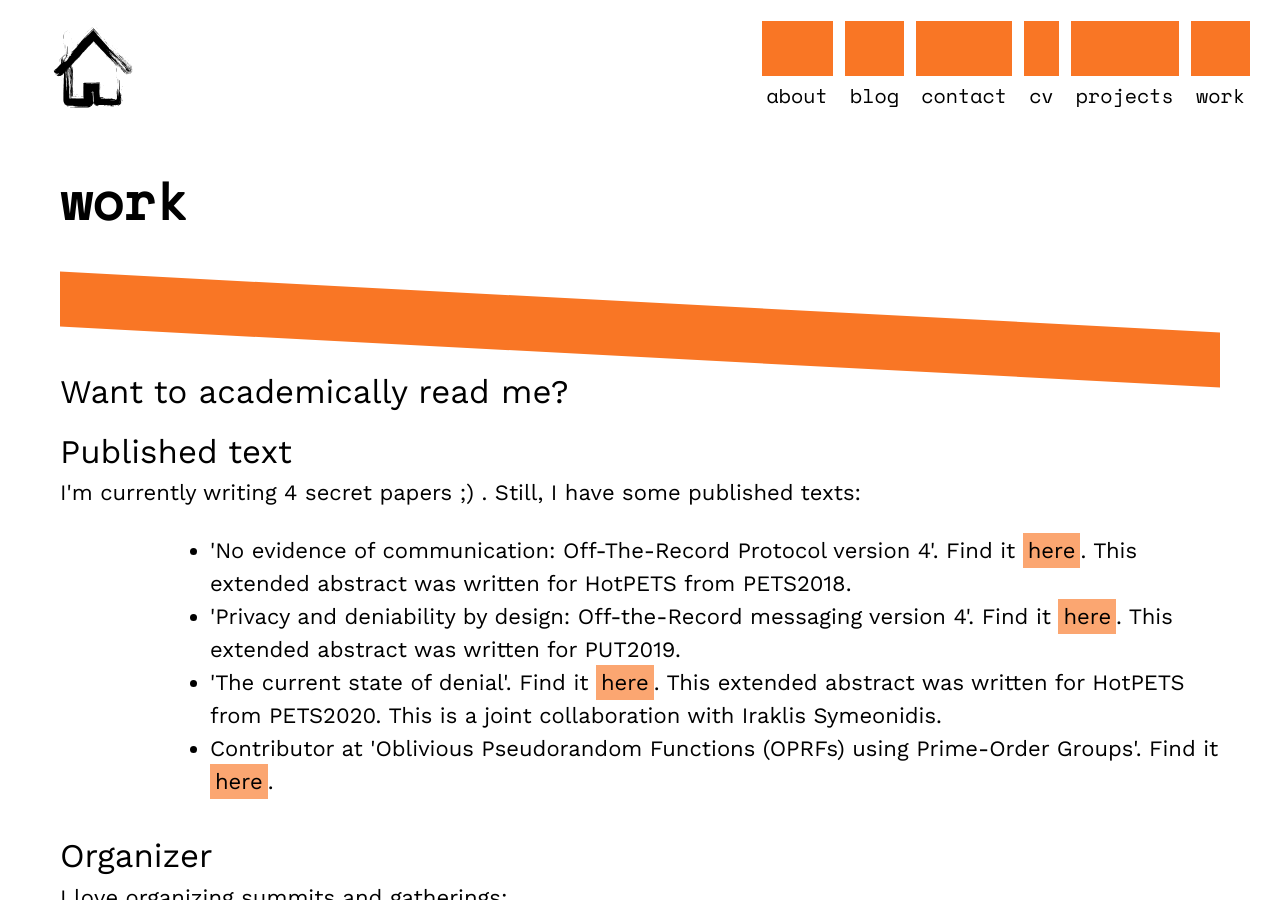
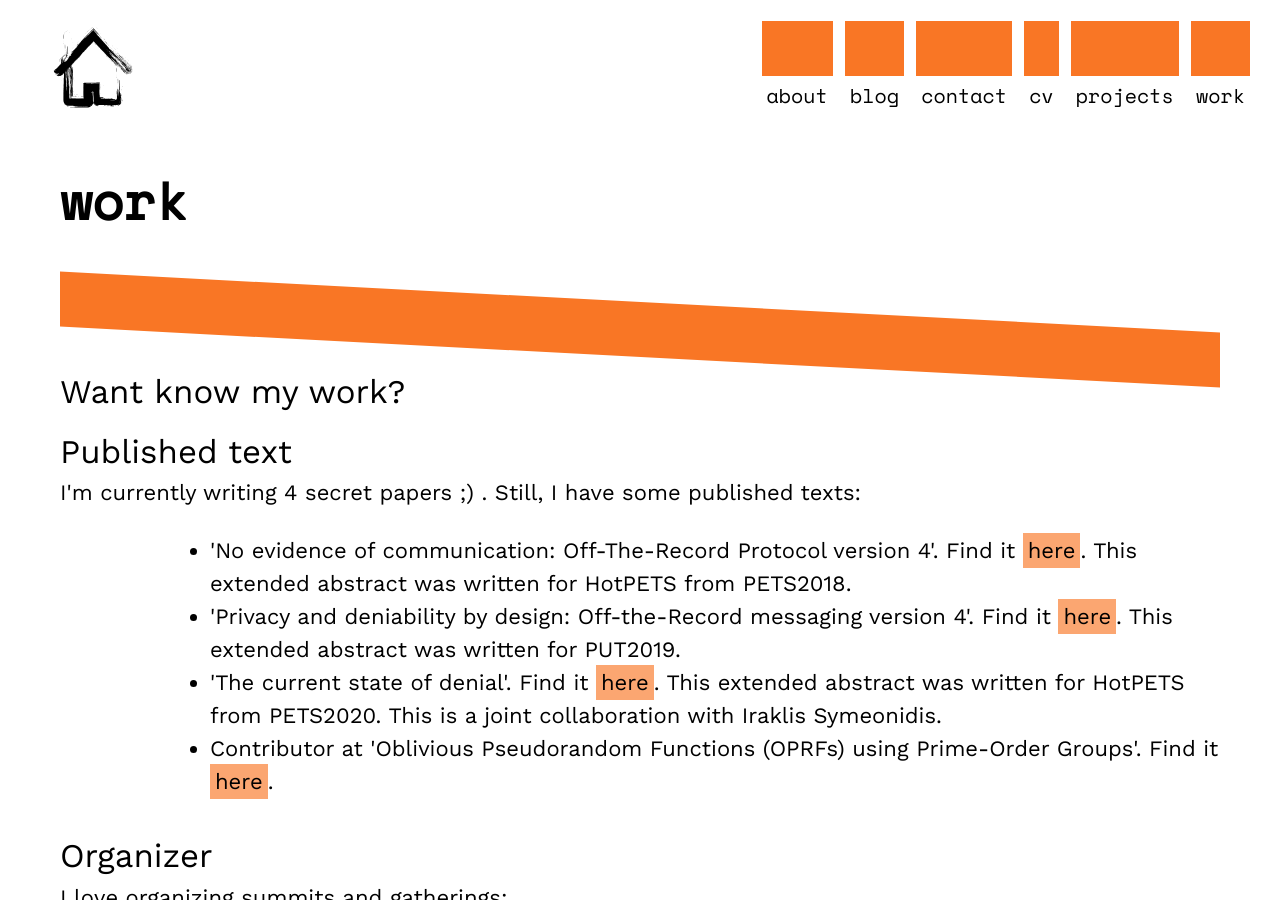
Before and after one commit to claucece/claucece.github.io, a Jekyll site: the page built from research.html, in a window 1280 px wide and 900 px high. Built offline with Jekyll 4.4.1, drawn with Linux system fonts in a browser that asks for light colours.

Commit message:
Change title

```diff
--- a/research.html
+++ b/research.html
@@ -9,7 +9,7 @@ tags: menu
   <div class="contact-container">
   </div>
   <div class="contact-box">
-    <h1 class="about-subtitle">Want to academically read me?</h1>
+    <h1 class="about-subtitle">Want know my work?</h1>
     <h2>Published text</h2>
     <p>I'm currently writing 4 secret papers ;) . Still, I have some published texts:</p>
     <ul class="centered-list">
```
